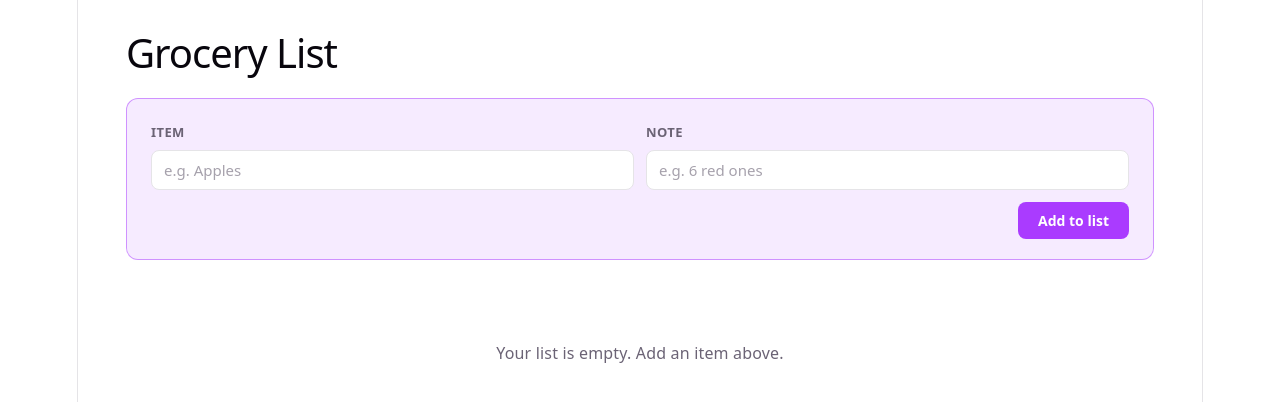
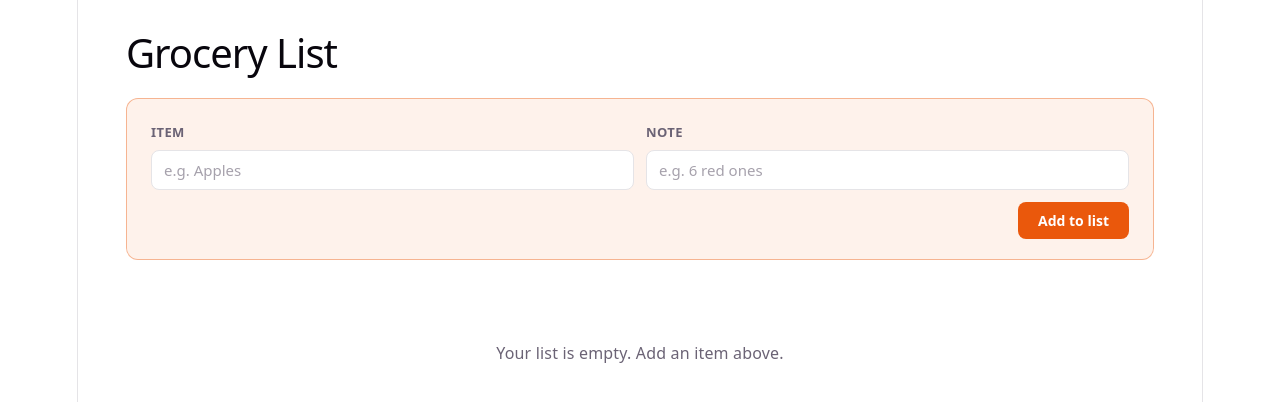
Before and after one commit to ArchivedPumpkin/grocery-list-app-v2, a React (Vite) app: page / in a window 1280 px wide. Shown: the top 402 px of the page. Built offline with nearby package versions, Linux system fonts and the light colour scheme.

Commit message:
Updated accent colors

```diff
--- a/src/index.css
+++ b/src/index.css
@@ -4,9 +4,9 @@
   --bg: #fff;
   --border: #e5e4e7;
   --code-bg: #f4f3ec;
-  --accent: #aa3bff;
-  --accent-bg: rgba(170, 59, 255, 0.1);
-  --accent-border: rgba(170, 59, 255, 0.5);
+  --accent: #ea580c;
+  --accent-bg: rgba(234, 88, 12, 0.08);
+  --accent-border: rgba(234, 88, 12, 0.4);
   --social-bg: rgba(244, 243, 236, 0.5);
   --shadow:
     rgba(0, 0, 0, 0.1) 0 10px 15px -3px, rgba(0, 0, 0, 0.05) 0 4px 6px -2px;
@@ -17,7 +17,7 @@
 
   font: 18px/145% var(--sans);
   letter-spacing: 0.18px;
-  color-scheme: light dark;
+  color-scheme: light;
   color: var(--text);
   background: var(--bg);
   font-synthesis: none;
@@ -27,26 +27,6 @@
 
   @media (max-width: 1024px) {
     font-size: 16px;
-  }
-}
-
-@media (prefers-color-scheme: dark) {
-  :root {
-    --text: #9ca3af;
-    --text-h: #f3f4f6;
-    --bg: #16171d;
-    --border: #2e303a;
-    --code-bg: #1f2028;
-    --accent: #c084fc;
-    --accent-bg: rgba(192, 132, 252, 0.15);
-    --accent-border: rgba(192, 132, 252, 0.5);
-    --social-bg: rgba(47, 48, 58, 0.5);
-    --shadow:
-      rgba(0, 0, 0, 0.4) 0 10px 15px -3px, rgba(0, 0, 0, 0.25) 0 4px 6px -2px;
-  }
-
-  #social .button-icon {
-    filter: invert(1) brightness(2);
   }
 }
 
```
